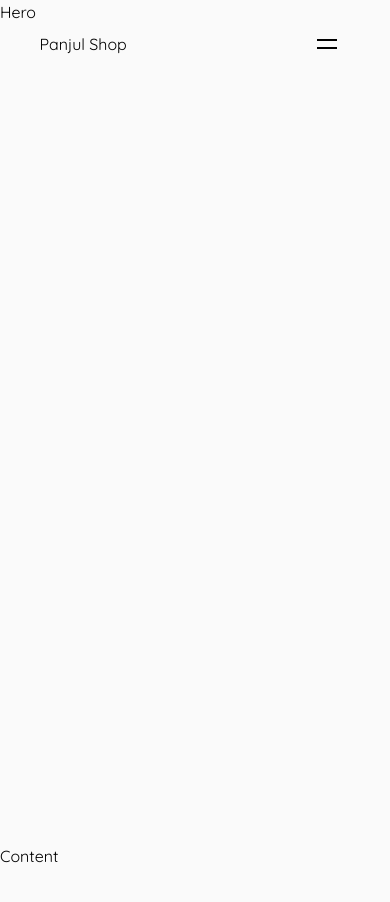
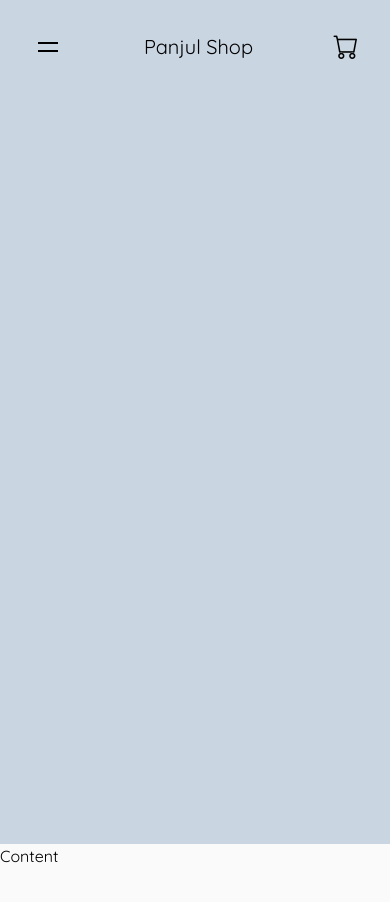
Before and after one commit to rijaalll/toko-ku, a Next.js app in the folder front-end/: page / in a window 390 px wide. Shown: the top 902 px of the page. Built offline with nearby package versions, Linux system fonts and the light colour scheme.

Commit message:
update mobile nav

```diff
--- /dev/null
+++ b/front-end/app/_components/home/button/LinkButtonIcon.jsx
@@ -0,0 +1,9 @@
+import Link from "next/link";
+
+export default function LinkButtonIcon({url, icon, size}) {
+    return (
+        <Link className="p-2" href={url} >
+            <span style={{fontSize: `${size}px`}} className={`${icon} bi`}></span>
+        </Link>
+    )
+}
--- a/front-end/app/_components/home/button/NavButton.jsx
+++ b/front-end/app/_components/home/button/NavButton.jsx
@@ -1,6 +1,5 @@
 "use client";
-
-export default function NavButton({title, url, height, setScrollY}) {
+export default function NavButton({title, url, height, setScrollY, fontSize}) {
     const scroll_To = (height) => {
         window.scrollTo({
             top: height,
@@ -10,6 +9,6 @@ export default function NavButton({title, url, height, setScrollY}) {
 
     return (
         <button onClick={() => scroll_To(height * url)}>
-            <p>{title}</p>
+            <p style={{fontSize: `${fontSize}px`}}>{title}</p>
         </button>
 );}
--- a/front-end/app/_pages/home/component/hero/hero.jsx
+++ b/front-end/app/_pages/home/component/hero/hero.jsx
@@ -1,6 +1,6 @@
 export default function Hero() {
     return (
-        <div className="w-full h-[100dvh]">
-            <p>Hero</p>
+        <div className="w-full h-[100dvh] bg-slate-300">
+
         </div>
 );}
--- /dev/null
+++ b/front-end/app/_pages/home/component/navbar/navMobile.jsx
@@ -0,0 +1,27 @@
+import { useState, useEffect } from "react";
+
+import NavButton from "@/app/_components/home/button/NavButton";
+import navData from "@/app/_data/home/navbarData.json";
+
+export default function NavMobile({height, setNavMobileOpen}) {
+    const [ textOpen, setTextOpen ] = useState(false);
+
+    setTimeout(() => {
+        setTextOpen(true);
+    }, 100);
+
+    const closeNavMobile = () => {
+        setNavMobileOpen(false);
+    }
+    return (
+        <div className="w-[90%] h-full mt-8">
+            <div className="w-full flex flex-col gap-y-3.5 items-start">
+                {navData.map((item, index) => (
+                    <div key={index} onClick={closeNavMobile} style={{transitionDelay: `${index * 0.1}s`}} className={`${textOpen ? 'translate-x-0' : '-translate-x-[200%]'} duration-300 w-auto h-auto cursor-pointer`}>
+                        <NavButton title={item.title} url={item.url} height={height} fontSize={20} />
+                    </div>
+                ))}
+            </div>
+        </div>
+    )
+}
--- a/front-end/app/_pages/home/component/navbar/navbar.jsx
+++ b/front-end/app/_pages/home/component/navbar/navbar.jsx
@@ -3,27 +3,35 @@ import { useState } from 'react';
 import { Squeeze as Hamburger } from 'hamburger-react'
 
 import navData from"@/app/_data/home/navbarData.json";
+import NavMobile from './navMobile';
 import NavButton from "@/app/_components/home/button/NavButton";
+import LinkButtonIcon from '@/app/_components/home/button/LinkButtonIcon';
 
 
 export default function Navbar({ height, scrollY }) {
     const [ navMobileOpen, setNavMobileOpen ] = useState(false);
 
     return (
-        <nav className="fixed w-full h-auto flex justify-center top-5 left-0">
-            <div className={`${scrollY > 100 ? 'bg-zinc-600' : ''} w-[90%] flex flex-row justify-between items-center rounded-3xl px-5 duration-300`}>
+        <nav className={`${navMobileOpen && 'bg-zinc-200'} fixed w-full h-auto flex flex-col items-center top-0 left-0`}>
+            <div className={`${navMobileOpen || scrollY > 100 ? 'bg-zinc-200/30 backdrop-blur-xs' : 'bg-transparent'} ${navMobileOpen ? 'rounded-none border-b-[1px] border-black/70' : 'border-b-[1px] border-transparent rounded-3xl'} w-[90%] flex flex-row justify-between items-center px-1 duration-300 mt-5`}>
+                <div className="md:hidden p-0">
+                    <Hamburger toggled={navMobileOpen} toggle={setNavMobileOpen} size={20} duration={0.5} />
+                </div>
                 <div>
-                    <p>Panjul Shop</p>
+                    <p className='text-xl'>Panjul Shop</p>
                 </div>
                 <div className="hidden md:flex">
                     {navData.map((item, index) => (
                         <NavButton key={index} title={item.title} url={item.url} height={height} />
                     ))}
                 </div>
-                <div className="md:hidden p-0">
-                    <Hamburger toggled={navMobileOpen} toggle={setNavMobileOpen} size={20} duration={0.5} />
+                <LinkButtonIcon url={"/cart"} icon={"bi-cart"} size={25} />
+            </div>
+            {navMobileOpen ? (
+                <div className='w-full h-[100dvh] flex justify-center'>
+                    <NavMobile height={height} setNavMobileOpen={setNavMobileOpen} />
                 </div>
-            </div>
+            ) : null}
         </nav>
     );
 }
--- a/front-end/app/layout.js
+++ b/front-end/app/layout.js
@@ -1,5 +1,6 @@
 import "./globals.css";
-import "./font.css"
+import "./font.css";
+import "bootstrap-icons/font/bootstrap-icons.css";
 
 export default function RootLayout({ children }) {
   return (
```
Also changed, not shown: front-end/package.json (+5 -3 lines), 1 other file (tests, documents, lock files or other folders).
